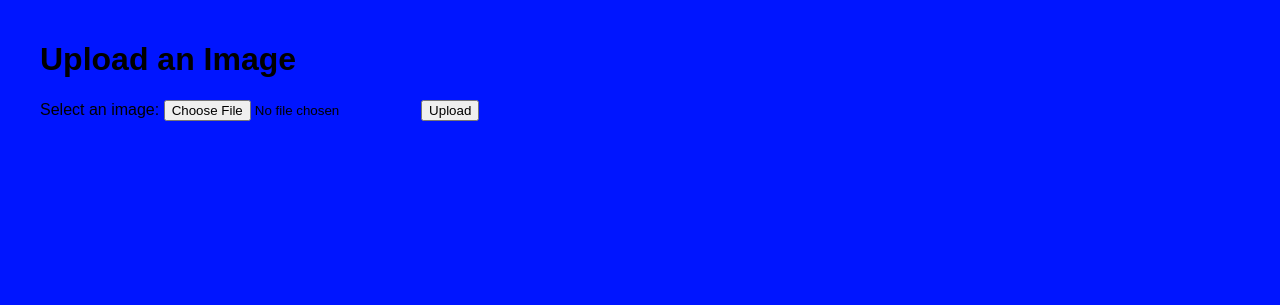
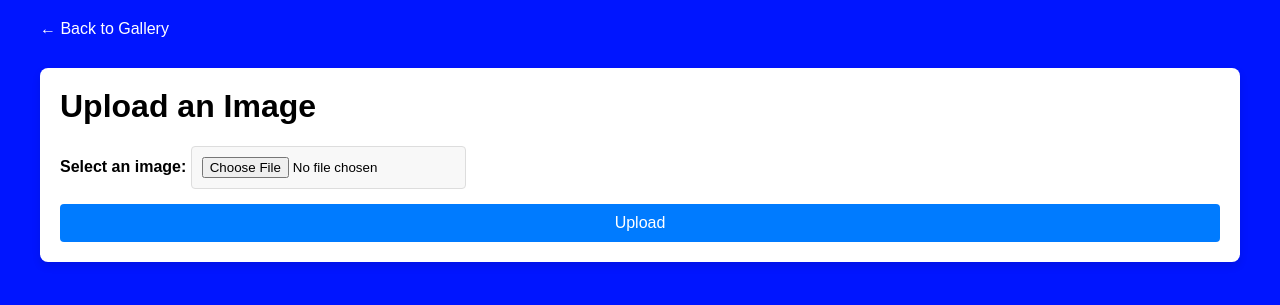
Before and after one commit to ChefOmarDee/CloudCourseProject, a Flask app: page /upload in a window 1280 px wide. Shown: the top 305 px of the page. Run offline with Flask 3, Linux system fonts and the light colour scheme.

Commit message:
hide url

```diff
--- a/server/main.py
+++ b/server/main.py
@@ -1,4 +1,4 @@
-from flask import Flask, request, render_template, jsonify, redirect, url_for, session, flash
+from flask import Flask, request, render_template, jsonify, redirect, url_for, session, flash, send_file
 from werkzeug.utils import secure_filename
 from io import BytesIO
 from google.cloud import storage, datastore
@@ -9,6 +9,9 @@ import base64
 import requests
 import datetime
 import json
+import logging
+
+logging.basicConfig(level=logging.INFO)
 
 load_dotenv()
 
@@ -20,8 +23,8 @@ app.secret_key = os.getenv("FLASK_SECRET")
 storage_client = storage.Client()
 datastore_client = datastore.Client()
 
-GEMINI_API_KEY = os.getenv("GEMINI_API_KEY")
-bucket_name = "chefbuckets"
+GEMINI_API_KEY = os.getenv("GEMINI_API_KEYSS")
+bucket_name = "project3-cloud-native-dev-chef"
 
 def generate_signed_url(blob_name, expiration=3600):
     bucket = storage_client.bucket(bucket_name)
@@ -33,31 +36,77 @@ def generate_signed_url(blob_name, expiration=3600):
     )
 
 def get_image_metadata(image_data):
-    encoded_image = base64.b64encode(image_data).decode('utf-8')
-    url = f"https://generativelanguage.googleapis.com/v1beta/models/gemini-1.5-flash:generateContent"
-    headers = {'Content-Type': 'application/json'}
-    payload = {
-        "contents": [{
-            "parts": [
-                {"text": "Please provide a short title (5-10 words) and a brief description (1-2 sentences) for this image. Format: Title: [title] Description: [description]"},
-                {"inline_data": {"mime_type": "image/jpeg", "data": encoded_image}}
-            ]
-        }]
-    }
-    response = requests.post(url, headers=headers, json=payload, params={'key': GEMINI_API_KEY})
-    result = response.json()
+    try:
+        # Log API key status (masked for security)
+        if GEMINI_API_KEY:
+            api_key_status = f"API key present (length: {len(GEMINI_API_KEY)})"
+        else:
+            api_key_status = "API key missing"
+        logging.info(f"Gemini API key status: {api_key_status}")
 
-    try:
+        encoded_image = base64.b64encode(image_data).decode('utf-8')
+        url = f"https://generativelanguage.googleapis.com/v1beta/models/gemini-1.5-flash:generateContent"
+        headers = {'Content-Type': 'application/json'}
+        payload = {
+            "contents": [{
+                "parts": [
+                    {"text": "Please provide a short title (5-10 words) and a brief description (1-2 sentences) for this image. Format: Title: [title] Description: [description]"},
+                    {"inline_data": {"mime_type": "image/jpeg", "data": encoded_image}}
+                ]
+            }]
+        }
+
+        logging.info(f"Sending request to Gemini API at: {url}")
+        response = requests.post(url, headers=headers, json=payload, params={'key': GEMINI_API_KEY})
+
+        # Log response status
+        logging.info(f"Gemini API response status: {response.status_code}")
+
+        # Check if the response is valid
+        if response.status_code != 200:
+            logging.error(f"Gemini API error: {response.status_code} - {response.text}")
+            return {"title": "Untitled Image", "description": "No description available"}
+
+        result = response.json()
+
+        # Debug log the response structure
+        logging.debug(f"Response structure: {json.dumps(result, indent=2)}")
+
+        # Check if 'candidates' exists
+        if 'candidates' not in result:
+            logging.error(f"No 'candidates' in response: {result}")
+            return {"title": "Untitled Image", "description": f"API error: {result.get('error', {}).get('message', 'Unknown error')}"}
+
         text_response = result['candidates'][0]['content']['parts'][0]['text']
         title = "Untitled Image"
         description = "No description available"
+
         if "Title:" in text_response and "Description:" in text_response:
             title = text_response.split("Title:")[1].split("Description:")[0].strip()
             description = text_response.split("Description:")[1].strip()
+
         return {"title": title, "description": description}
+
     except Exception as e:
-        print(f"Error extracting metadata: {e}")
-        return {"title": "Untitled Image", "description": "No description available"}
+        logging.error(f"Error extracting metadata: {e}", exc_info=True)
+        return {"title": "Untitled Image", "description": "Error processing image"}
+
+@app.route('/serve_image/<blob_name>')
+def serve_image(blob_name):
+    try:
+        bucket = storage_client.bucket(bucket_name)
+        blob = bucket.blob(blob_name)
+        # Download image into memory
+        image_bytes = blob.download_as_bytes()
+        # Send the image file directly
+        return send_file(
+            BytesIO(image_bytes),
+            mimetype=blob.content_type,
+            download_name=blob_name
+        )
+    except Exception as e:
+        logging.error(f"Error serving image: {e}")
+        return "Image not found", 404
 
 @app.route('/')
 def gallery():
@@ -68,7 +117,12 @@ def gallery():
     for image in images:
         if 'blob_name' in image:
             blob_name = image['blob_name']
+            # Add signed URL for direct access
             image['signed_url'] = generate_signed_url(blob_name)
+            # Also include the serve_image URL as a fallback
+            image['serve_url'] = url_for('serve_image', blob_name=blob_name)
+
+            # Load metadata from JSON blob
             json_blob_name = os.path.splitext(blob_name)[0] + ".json"
             json_blob = bucket.blob(json_blob_name)
             if json_blob.exists():
@@ -88,26 +142,35 @@ def upload_page():
 @app.route('/upload-image', methods=['POST'])
 def upload_image():
     if 'image' not in request.files:
-        return jsonify({"error": "No image part in the request"}), 400
+        flash("No image part in the request", "error")
+        return redirect(url_for('upload_page'))
 
     file = request.files['image']
     if file.filename == '':
-        return jsonify({"error": "No selected file"}), 400
+        flash("No selected file", "error")
+        return redirect(url_for('upload_page'))
 
     try:
         unique_filename = f"{uuid.uuid4()}_{secure_filename(file.filename)}"
         base_filename = os.path.splitext(unique_filename)[0]
         image_data = file.read()
+
+        # Get metadata from Gemini API (with better error handling)
         metadata = get_image_metadata(image_data)
+        logging.info(f"Generated metadata: {metadata}")
 
         bucket = storage_client.bucket(bucket_name)
         image_blob = bucket.blob(unique_filename)
         image_blob.upload_from_file(BytesIO(image_data), content_type=file.content_type)
+        logging.info(f"Uploaded image to blob: {unique_filename}")
 
+        # Save metadata to a separate JSON blob
         json_blob_name = f"{base_filename}.json"
         json_blob = bucket.blob(json_blob_name)
         json_blob.upload_from_string(json.dumps(metadata), content_type="application/json")
+        logging.info(f"Uploaded metadata to blob: {json_blob_name}")
 
+        # Store in Datastore with Gemini metadata
         entity = datastore.Entity(key=datastore_client.key('images'))
         entity.update({
             'blob_name': unique_filename,
@@ -116,10 +179,14 @@ def upload_image():
             'upload_date': datetime.datetime.now()
         })
         datastore_client.put(entity)
+        logging.info("Saved to Datastore")
 
+        flash("Image uploaded successfully!", "success")
         return redirect(url_for('gallery'))
     except Exception as e:
-        return jsonify({"error": str(e)}), 500
+        logging.error(f"Error uploading image: {e}", exc_info=True)
+        flash(f"Error uploading image: {str(e)}", "error")
+        return redirect(url_for('upload_page'))
 
 @app.route('/delete-image', methods=['POST'])
 def delete_image():
@@ -156,7 +223,21 @@ def delete_image():
         return jsonify({"success": True}), 200
 
     except Exception as e:
+        logging.error(f"Error deleting image: {e}", exc_info=True)
         return jsonify({"error": str(e)}), 500
+
+# Add a route to verify the Gemini API key is working
+@app.route('/check-gemini-api', methods=['GET'])
+def check_gemini_api():
+    try:
+        url = "https://generativelanguage.googleapis.com/v1beta/models/gemini-1.5-flash"
+        response = requests.get(url, params={'key': GEMINI_API_KEY})
+        if response.status_code == 200:
+            return jsonify({"status": "API key is valid", "response": response.json()})
+        else:
+            return jsonify({"status": "API key may be invalid", "error": response.text}), 400
+    except Exception as e:
+        return jsonify({"status": "Error checking API", "error": str(e)}), 500
 
 if __name__ == "__main__":
     app.run(host="0.0.0.0", port=8080, debug=True)
--- a/server/templates/upload_image.html
+++ b/server/templates/upload_image.html
@@ -1,26 +1,89 @@
 <!DOCTYPE html>
+<html lang="en">
+<head>
+    <meta charset="UTF-8">
+    <meta name="viewport" content="width=device-width, initial-scale=1.0">
+    <title>Upload Image</title>
     <style>
+
         body {
             font-family: Arial, sans-serif;
             max-width: 1200px;
             margin: 0 auto;
             padding: 20px;
             background-color: #0015ff;
+            color: white;
+        }
+
+        .container {
+            background-color: white;
+            padding: 20px;
+            border-radius: 8px;
+            box-shadow: 0 4px 8px rgba(0, 0, 0, 0.1);
+            color: black;
+        }
+
+        h1 {
+            margin-top: 0;
+        }
+
+        form {
+            display: flex;
+            flex-direction: column;
+            gap: 15px;
+        }
+
+        label {
+            font-weight: bold;
+        }
+
+        input[type="file"] {
+            border: 1px solid #ddd;
+            padding: 10px;
+            border-radius: 4px;
+            background-color: #f8f8f8;
+        }
+
+        button {
+            background-color: #007bff;
+            color: white;
+            border: none;
+            padding: 10px 15px;
+            border-radius: 4px;
+            cursor: pointer;
+            font-size: 16px;
+        }
+
+        button:hover {
+            background-color: #0056b3;
+        }
+
+        .navigation {
+            margin-bottom: 20px;
+        }
+
+        .navigation a {
+            color: white;
+            text-decoration: none;
+            display: inline-block;
+            margin-bottom: 10px;
         }
     </style>
-<html lang="en">
-<head>
-    <meta charset="UTF-8">
-    <meta name="viewport" content="width=device-width, initial-scale=1.0">
-    <title>Upload Image</title>
 </head>
+<body>
+    <div class="navigation">
+        <a href="{{ url_for('gallery') }}">← Back to Gallery</a>
+    </div>
 
-<body>
+    <div class="container">
         <h1>Upload an Image</h1>
         <form action="/upload-image" method="post" enctype="multipart/form-data">
+            <div>
                 <label for="image">Select an image:</label>
                 <input type="file" id="image" name="image" accept="image/*" required>
+            </div>
             <button type="submit">Upload</button>
         </form>
+    </div>
 </body>
 </html>
```
Also changed, not shown: server/templates/gallery.html (+25 -3 lines). Lines whose indentation alone changed are shown as unchanged.
